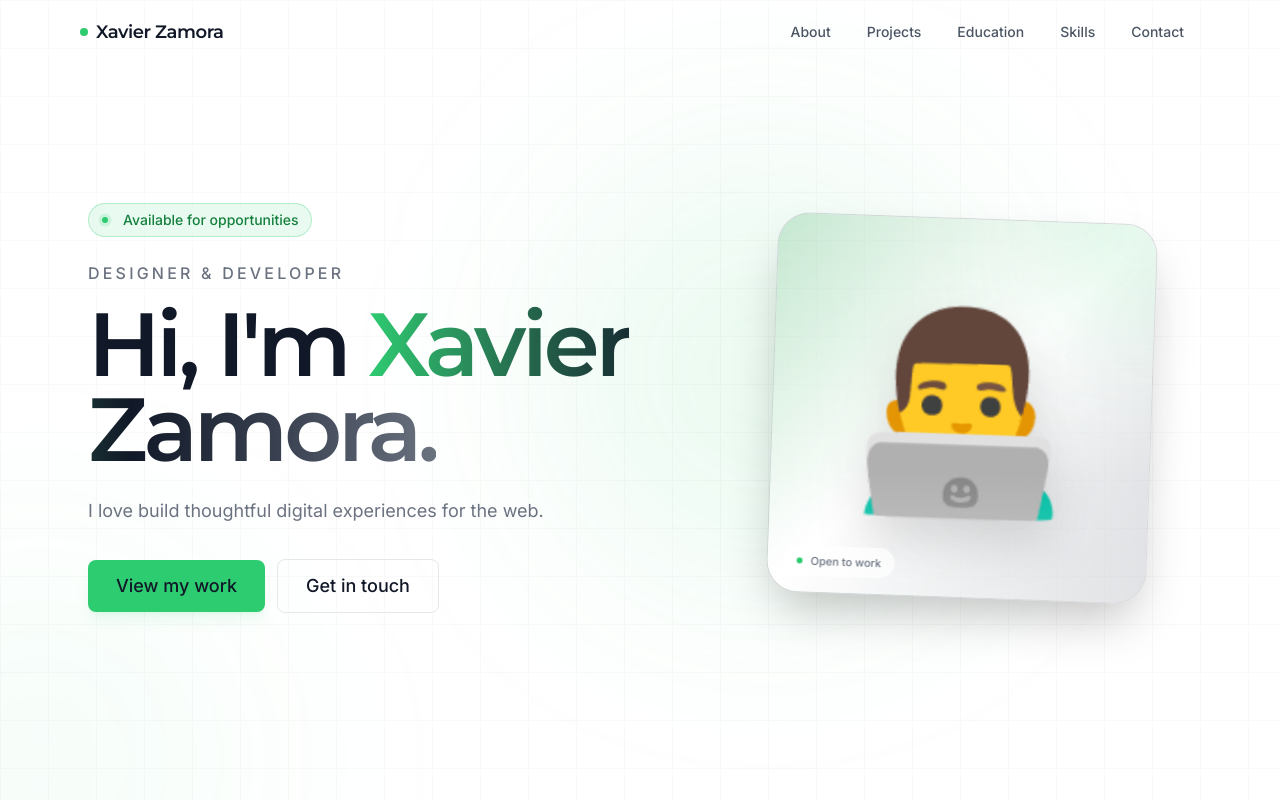
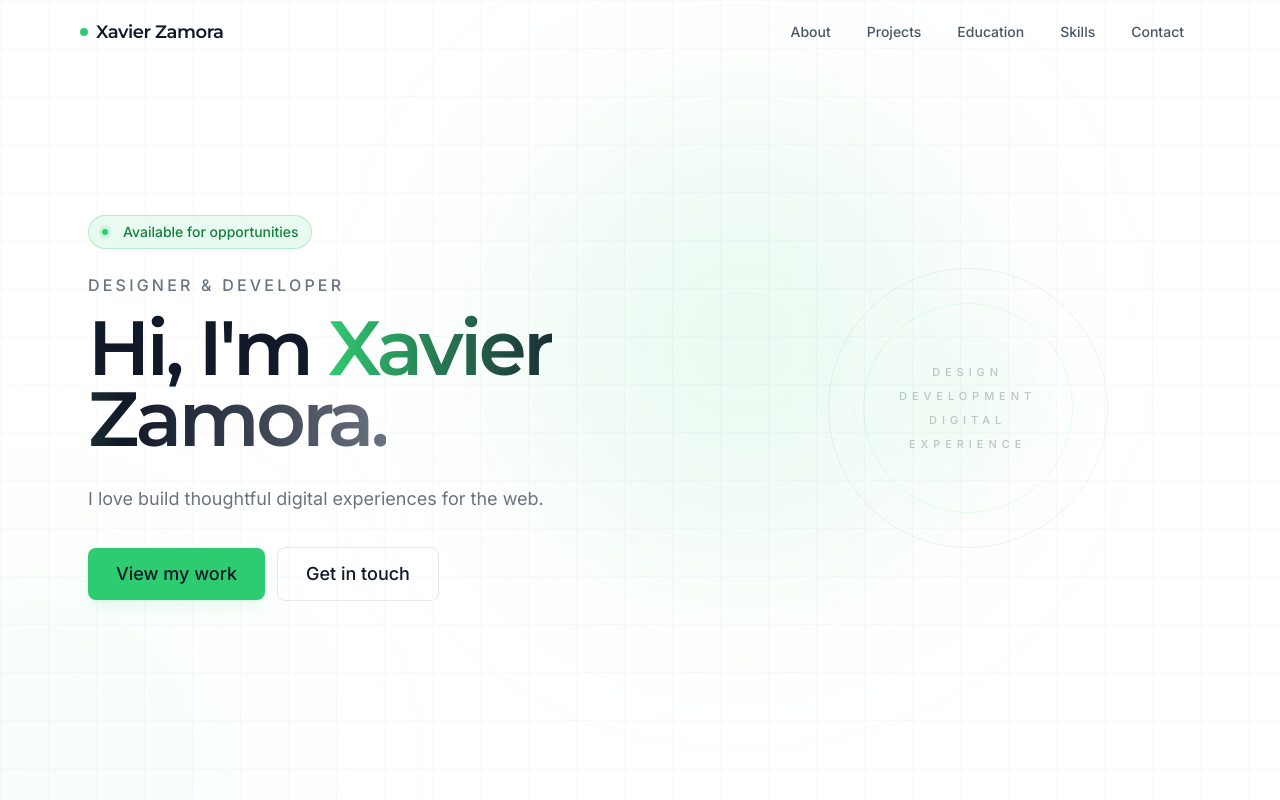
Before and after one commit to xazalo/portfolio, a React (Vite) app: page / in a window 1280 px wide. Shown: the top 800 px of the page. Built offline with nearby package versions, Linux system fonts and the light colour scheme.

Commit message:
styles: replace photo on hero

```diff
--- a/src/components/hero/Hero.tsx
+++ b/src/components/hero/Hero.tsx
@@ -1,7 +1,7 @@
-import { Badge } from '../ui/Badge.tsx'
-import { Button } from '../ui/Button.tsx'
-import { Reveal } from '../ui/Reveal.tsx'
-import { profile } from '../../data/profile.ts'
+import { Badge } from "../ui/Badge.tsx";
+import { Button } from "../ui/Button.tsx";
+import { Reveal } from "../ui/Reveal.tsx";
+import { profile } from "../../data/profile.ts";
 
 export function Hero() {
   return (
@@ -10,7 +10,8 @@ export function Hero() {
       className="
         relative isolate flex min-h-[100svh] w-full items-center
         overflow-hidden px-5 pb-16 pt-24
-        sm:px-8 lg:px-12 lg:pt-20
+        sm:px-8
+        lg:px-12 lg:pt-20
       "
     >
       {/* Ambient background */}
@@ -20,10 +21,10 @@ export function Hero() {
       >
         <div
           className="
-            absolute left-[60%] top-[20%]
+            absolute left-[58%] top-[15%]
             h-[280px] w-[280px] -translate-x-1/2
             rounded-full bg-accent/10 blur-[110px]
-            sm:h-[420px] sm:w-[420px]
+            sm:h-[440px] sm:w-[440px]
           "
         />
 
@@ -47,12 +48,13 @@ export function Hero() {
       <div
         className="
           container-page mx-auto grid w-full
-          items-center gap-14
-          lg:grid-cols-[1.1fr_0.9fr] lg:gap-20
+          items-center
+          lg:grid-cols-[1.15fr_0.85fr]
+          lg:gap-12
         "
       >
         {/* Content */}
-        <div className="order-2 text-center lg:order-1 lg:text-left">
+        <div className="text-center lg:text-left">
           <Reveal delay={0}>
             <Badge
               variant="accent"
@@ -87,15 +89,16 @@ export function Hero() {
               </span>
 
               {profile.availability
-                ? 'Available for opportunities'
-                : 'Not currently available'}
+                ? "Available for opportunities"
+                : "Not currently available"}
             </Badge>
           </Reveal>
 
           <Reveal delay={100}>
             <p
               className="
-                mt-6 text-sm font-medium uppercase
+                mt-6
+                text-sm font-medium uppercase
                 tracking-[0.2em] text-muted
                 sm:text-base
               "
@@ -107,19 +110,24 @@ export function Hero() {
           <Reveal delay={150}>
             <h1
               className="
-                mt-4 font-display
-                text-[clamp(3rem,7vw,6rem)]
-                font-semibold leading-[0.95]
+                mt-4 max-w-3xl
+                font-display
+                text-[clamp(3rem,6vw,5.5rem)]
+                font-semibold
+                leading-[0.92]
                 tracking-[-0.045em]
                 text-foreground
               "
             >
-              Hi, I&apos;m{' '}
+              Hi, I&apos;m{" "}
               <span
                 className="
-                  bg-gradient-to-r from-accent
-                  via-foreground to-muted
-                  bg-clip-text text-transparent
+                  bg-gradient-to-r
+                  from-accent
+                  via-foreground
+                  to-muted
+                  bg-clip-text
+                  text-transparent
                 "
               >
                 {profile.name}.
@@ -130,7 +138,7 @@ export function Hero() {
           <Reveal delay={250}>
             <p
               className="
-                mx-auto mt-6 max-w-xl
+                mx-auto mt-7 max-w-xl
                 text-base leading-7 text-muted
                 sm:text-lg sm:leading-8
                 lg:mx-0
@@ -143,13 +151,10 @@ export function Hero() {
           <Reveal delay={350}>
             <div
               className="
-    mt-8 flex w-full flex-col
-    items-center gap-3
-
-    sm:w-full sm:flex-row sm:flex-wrap
-    sm:justify-center
-
-    lg:w-fit lg:justify-start
+                mt-8
+                flex flex-col items-center gap-3
+                sm:flex-row sm:justify-center
+                lg:justify-start
               "
             >
               <Button
@@ -182,114 +187,67 @@ export function Hero() {
           </Reveal>
         </div>
 
-        {/* Avatar */}
-        <div className="order-1 flex justify-center lg:order-2">
-          <Reveal delay={150}>
-            <div className="relative">
-              {/* Main card */}
-              <div
-                className="
-                  relative
-                  h-64 w-64
-                  rotate-2
-                  overflow-hidden
-                  rounded-[2rem]
-                  border border-foreground/10
-                  bg-muted/10
-                  shadow-2xl
-                  transition-transform duration-500
-                  hover:rotate-0
-                  sm:h-80 sm:w-80
-                  lg:h-[380px] lg:w-[380px]
-                "
-              >
-                {/* Background */}
+        {/* Decorative typography */}
         <div
           aria-hidden="true"
           className="
-                    absolute inset-0
-                    bg-gradient-to-br
-                    from-accent/20
-                    via-background
-                    to-muted/20
+            relative hidden
+            h-[360px]
+            items-center justify-center
+            lg:flex
+          "
+        >
+          <div
+            className="
+              absolute
+              h-[280px] w-[280px]
+              rounded-full
+              border border-foreground/[0.06]
             "
           />
 
-                {/* Decorative light */}
           <div
-                  aria-hidden="true"
             className="
-                    absolute -right-16 -top-16
-                    h-40 w-40
+              absolute
+              h-[210px] w-[210px]
               rounded-full
-                    bg-accent/20
-                    blur-3xl
+              border border-accent/[0.10]
             "
           />
 
-                {/* Temporary avatar */}
           <div
             className="
-                    relative flex h-full w-full
-                    items-center justify-center
-                  "
-                >
-                  <span
-                    role="img"
-                    aria-label={`Avatar placeholder for ${profile.name}`}
-                    className="
-                      select-none
-                      text-[8rem]
-                      leading-none
-                      drop-shadow-2xl
-                      transition-transform duration-500
-                      hover:scale-110
-                      sm:text-[10rem]
-                      lg:text-[12rem]
-                    "
-                  >
-                    👨‍💻
-                  </span>
-                </div>
-
-                {/* Bottom gradient */}
-                <div
-                  aria-hidden="true"
-                  className="
-                    pointer-events-none
-                    absolute inset-x-0 bottom-0 h-1/3
-                    bg-gradient-to-t
-                    from-background/30
-                    to-transparent
+              absolute
+              h-[120px] w-[120px]
+              rounded-full
+              bg-accent/[0.04]
+              blur-2xl
             "
           />
 
-                {/* Status */}
-                <div
+          <p
             className="
-                    absolute bottom-4 left-4
-                    flex items-center gap-2
-                    rounded-full
-                    border border-white/10
-                    bg-background/70
-                    px-3 py-1.5
-                    text-[11px] font-medium
-                    text-muted
-                    backdrop-blur-md
+              relative
+              max-w-[280px]
+              text-center
+              text-[11px]
+              font-medium
+              uppercase
+              leading-[2.2]
+              tracking-[0.45em]
+              text-muted/40
             "
           >
-                  <span
-                    aria-hidden="true"
-                    className="h-1.5 w-1.5 rounded-full bg-accent"
-                  />
-
-                  Open to work
-                </div>
-              </div>
-            </div>
-          </Reveal>
+            Design
+            <br />
+            Development
+            <br />
+            Digital
+            <br />
+            Experience
+          </p>
         </div>
       </div>
     </section>
-  )
+  );
 }
```
Lines whose indentation alone changed are shown as unchanged.
